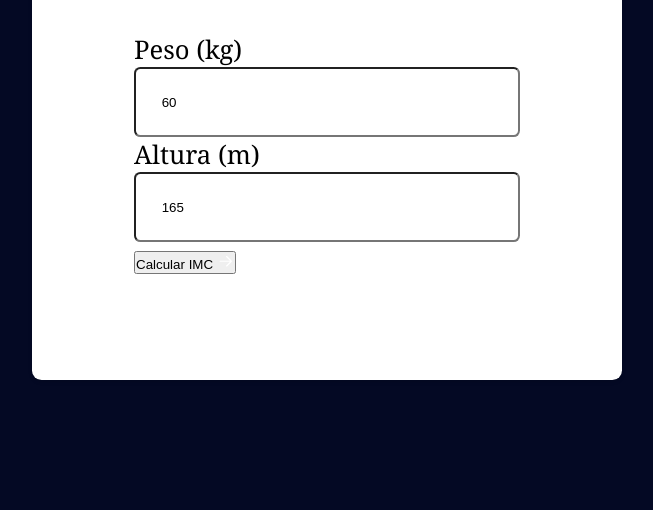
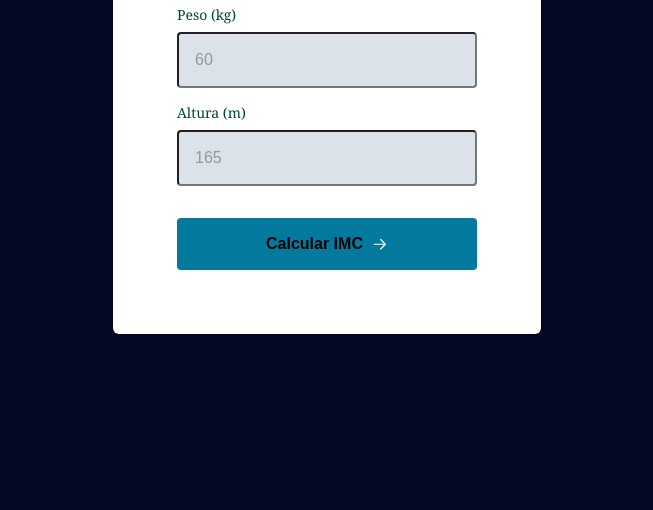
Before and after one commit to Jackeline-Matos/Projeto-IMC-Rocketseat, a plain HTML site: page index.html in a window 1280 px wide. Shown: the part 290-800 px from the top of the page, without its empty margins (313-966 px from the left). Drawn offline with Linux system fonts and the light colour scheme.

Commit message:
finalizacao-styling

```diff
--- a/index.html
+++ b/index.html
@@ -20,7 +20,7 @@
         <main class="card">
             <form>
                 <h1 class="title">Calculo de IMC</h1>
-                <div class="input-wraper">
+                <div class="input-wrapper">
                     <label for="weigth">Peso (kg) </label>
                     <input
                         id="weigth
--- a/style.css
+++ b/style.css
@@ -2,11 +2,12 @@
     margin:0;
     padding:0;
     box-sizing: border-box;
-};
+}
 
 
 :root {
     font-size:62.5%;
+
     --title-heading: #0C3440;
 
     --title-label: #00453A;
@@ -19,6 +20,7 @@
 
     --title-button: white;
     --bg-button: #02799D;
+    --bg-button-hover: #01475c;
 
     --bg-error: #F03E3E;
     --title-error: white;
@@ -28,10 +30,23 @@
 body {
 
     font-family: Georgia, 'Times New Roman', Times, serif;
-    background-color: #040924;
-    font-size: 1.6rem;
+    background: #040924;
+
+    /* font-size no body nao se aplica ao input e button
+
+     -mas como utilizamos, várias vezes, podemos agrupar, todas
+     em um codigo em comum.
+     font-size: 1.6rem;
+
+    */
+
 }
 
+body, input, button {
+    font-size: 1.6rem;
+    line-height: 2rem;
+
+}
 .container {
     height: 100vh;
     display:grid;
@@ -53,10 +68,13 @@ body {
     line-height: 4rem;
     color:var(--title-heading);
 }
+form{
+    width:30rem;
 
+}
 form h1 {
     margin-bottom: 3.2rem;
-};
+}
 
 form label {
     font-size: 1.4rem;
@@ -85,6 +103,30 @@ form input::placeholder {
 }
 
 /*  inclui o style na classe que anterior tenha o que foi add*/
-.input-wrapper + .input-wraper {
+.input-wrapper + .input-wrapper {
     margin-top: 1.6rem;
 }
+
+button {
+    margin-top: 3.2rem;
+    padding: 1.6rem;
+    width: 100%;
+
+    border: none;
+    border-radius: .4rem;
+    background: var(--bg-button);
+
+    display: flex;
+    align-items: center;
+    justify-content: center;
+    gap:.8rem;
+
+    font-weight: bold;
+
+    transition: background .3s;
+
+}
+
+button:hover{
+    background:var(--bg-button-hover) ;
+}
```
